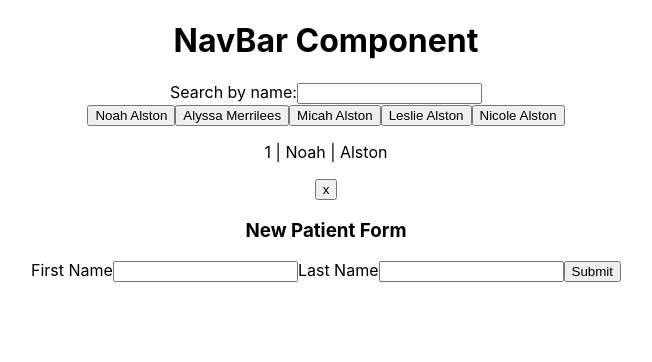
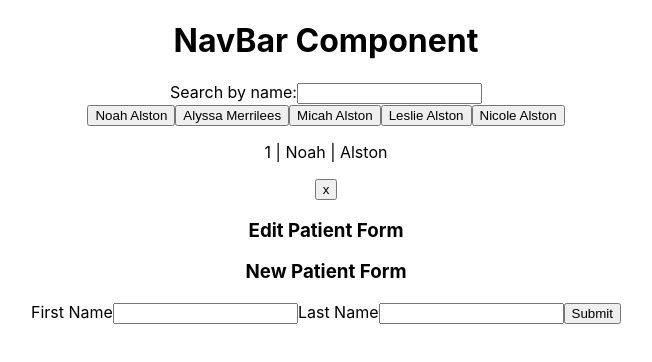
Before and after one commit to NoahAl777/paperless-2.0, a React (Create React App) app: page / in a window 1280 px wide. Shown: the top 362 px of the page, without its empty margins (314-966 px from the left). Built offline with nearby package versions, Linux system fonts and the light colour scheme; data requests are answered from the project's data file.

Commit message:
import EditPatientForm into App component

```diff
--- a/src/App.js
+++ b/src/App.js
@@ -4,6 +4,7 @@ import React, { useState, useEffect } from "react";
 import NavBar from "./Components/NavBar"
 import PatientList from "./Components/PatientList";
 import PatientForm from "./Components/PatientForm";
+import EditPatientForm from './Components/EditPatientForm';
 
 function App() {
   const [patients, setPatients] = useState([])
@@ -31,6 +32,7 @@ function App() {
         patientsUrl={patientsUrl}
       />
       {/* <button onClick={handle}>Edit</button> */}
+      <EditPatientForm />
       <PatientForm
         patientsUrl={patientsUrl}
         patients={patients}
```
